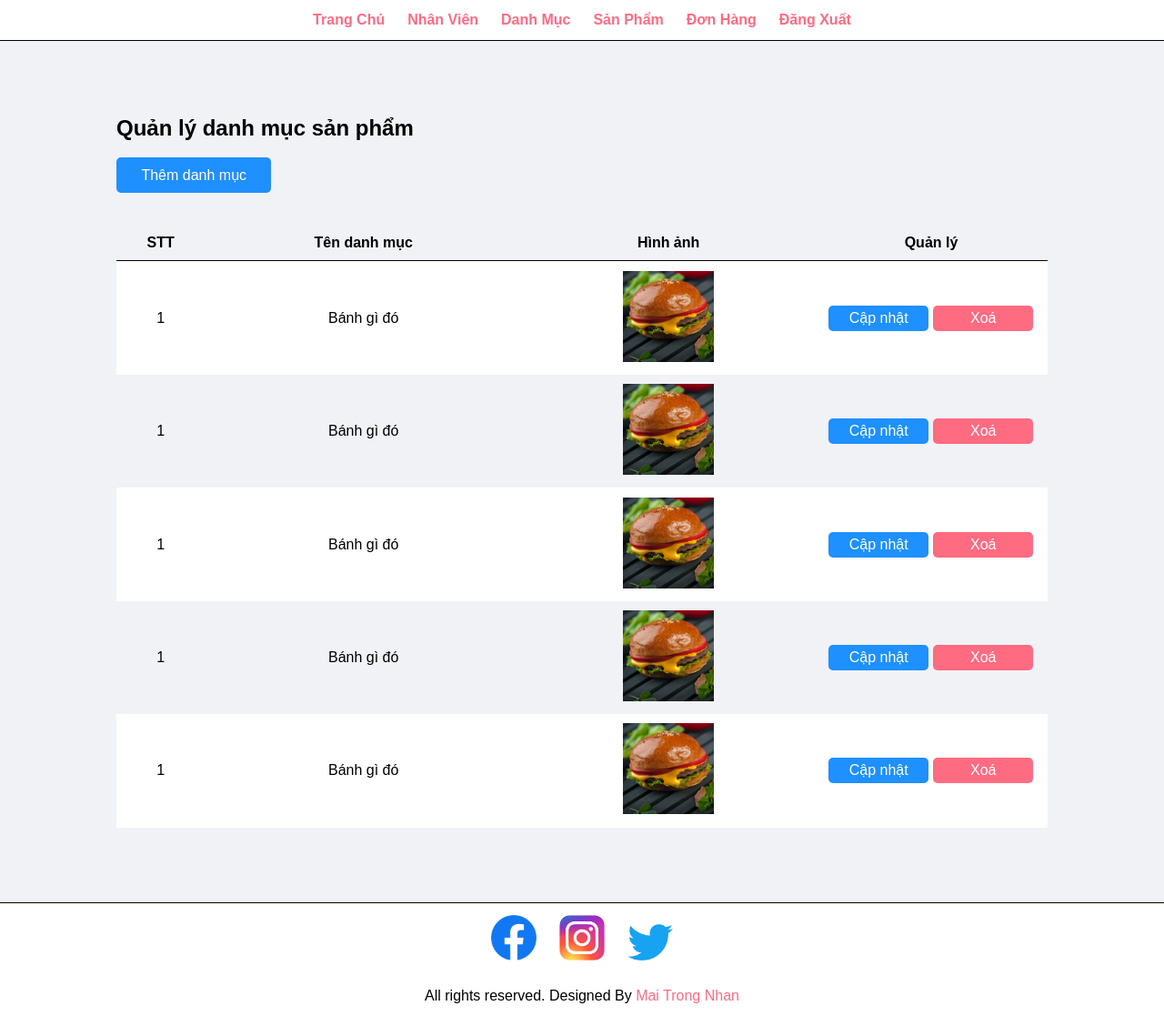
After one commit to maitrongnhan001/Sell-website-project, a PHP site: page /B1805899_MTNHAN/manager-categories.php in a window 1280 px wide. The commit adds this page. Shown: the whole page at 91% size. Run offline with PHP 8.4, Linux system fonts and the light colour scheme; data that the repository does not hold is empty.

Commit message:
added layout for manager category

```diff
--- a/Admin/css/style.css
+++ b/Admin/css/style.css
@@ -235,3 +235,8 @@ a{
 .group-input input[type="submit"]:hover {
     cursor: pointer;
 }
+
+
+/* css for image category */
+.img-category {
+}
--- a/Admin/layouts/header.php
+++ b/Admin/layouts/header.php
@@ -19,7 +19,7 @@ include('../config/connect.php');
             <ul>
                 <li><a href=<?php echo URL."admin/index.php"; ?>>Trang Chủ</a></li>
                 <li><a href=<?php echo URL."admin/manager-admin.php"; ?>>Nhân Viên</a></li>
-                <li><a href="#">Danh Mục</a></li>
+                <li><a href="<?php echo URL."admin/manager-categories.php"; ?>">Danh Mục</a></li>
                 <li><a href="#">Sản Phẩm</a></li>
                 <li><a href="#">Đơn Hàng</a></li>
                 <li><a href="#">Đăng Xuất</a></li>
--- /dev/null
+++ b/Admin/manager-categories.php
@@ -0,0 +1,83 @@
+<?php include('./layouts/header.php') ?>
+
+<section class="main text-content">
+    <div class="container">
+        <h1>Quản lý danh mục sản phẩm</h1>
+        <br>
+        <a href=<?php echo URL . "admin/add-admin.php"; ?> class="btn-200 btn-primary">Thêm danh mục</a>
+        <?php
+        //show nofication add admin successfully
+        if (isset($_SESSION['status_user'])) {
+            echo ("<br><div class='green'>" . $_SESSION['status_user'] . "</div>");
+            unset($_SESSION['status_user']);
+        }
+        if (isset($_SESSION['error'])) {
+            echo ("<br><div class='red'>" . $_SESSION['error'] . "</div>");
+            unset($_SESSION['error']);
+        }
+        ?>
+        <br><br>
+        <table class="tbl-manager">
+            <tr>
+                <th>STT</th>
+                <th>Tên danh mục</th>
+                <th>Hình ảnh</th>
+                <th>Quản lý</th>
+            </tr>
+            <tr class="white text-center">
+                <td>1</td>
+                <td>Bánh gì đó</td>
+                <td><a href="../images//categories/Food_Category_530.jpg"><img src="../images//categories/Food_Category_530.jpg" width="100px" height="100px" alt="No image" class="img-category"></a></td>
+                <td>
+                    <a href=<?php echo URL . "admin/update-admin.php?id=" . $id; ?> class="btn-primary">Cập nhật</a>
+                    <a href=<?php echo URL . "admin/delete-item.php?id=" . $id . "&type=1"; ?> class="btn-danger">Xoá</a>
+                    <div class="clear-fix"></div>
+                </td>
+            </tr>
+            <tr class="text-center">
+                <td>1</td>
+                <td>Bánh gì đó</td>
+                <td><a href="../images//categories/Food_Category_530.jpg"><img src="../images//categories/Food_Category_530.jpg" width="100px" height="100px" alt="No image" class="img-category"></a></td>
+                <td>
+                    <a href=<?php echo URL . "admin/update-admin.php?id=" . $id; ?> class="btn-primary">Cập nhật</a>
+                    <a href=<?php echo URL . "admin/delete-item.php?id=" . $id . "&type=1"; ?> class="btn-danger">Xoá</a>
+                    <div class="clear-fix"></div>
+                </td>
+            </tr>
+            <tr class="white text-center">
+                <td>1</td>
+                <td>Bánh gì đó</td>
+                <td><a href="../images//categories/Food_Category_530.jpg"><img src="../images//categories/Food_Category_530.jpg" width="100px" height="100px" alt="No image" class="img-category"></a></td>
+                <td>
+                    <a href=<?php echo URL . "admin/update-admin.php?id=" . $id; ?> class="btn-primary">Cập nhật</a>
+                    <a href=<?php echo URL . "admin/delete-item.php?id=" . $id . "&type=1"; ?> class="btn-danger">Xoá</a>
+                    <div class="clear-fix"></div>
+                </td>
+            </tr>
+            <tr class="text-center">
+                <td>1</td>
+                <td>Bánh gì đó</td>
+                <td><a href="../images//categories/Food_Category_530.jpg"><img src="../images//categories/Food_Category_530.jpg" width="100px" height="100px" alt="No image" class="img-category"></a></td>
+                <td>
+                    <a href=<?php echo URL . "admin/update-admin.php?id=" . $id; ?> class="btn-primary">Cập nhật</a>
+                    <a href=<?php echo URL . "admin/delete-item.php?id=" . $id . "&type=1"; ?> class="btn-danger">Xoá</a>
+                    <div class="clear-fix"></div>
+                </td>
+            </tr>
+            <tr class="white text-center">
+                <td>1</td>
+                <td>Bánh gì đó</td>
+                <td><a href="../images//categories/Food_Category_530.jpg"><img src="../images//categories/Food_Category_530.jpg" width="100px" height="100px" alt="No image" class="img-category"></a></td>
+                <td>
+                    <a href=<?php echo URL . "admin/update-admin.php?id=" . $id; ?> class="btn-primary">Cập nhật</a>
+                    <a href=<?php echo URL . "admin/delete-item.php?id=" . $id . "&type=1"; ?> class="btn-danger">Xoá</a>
+                    <div class="clear-fix"></div>
+                </td>
+            </tr>
+        </table>
+
+    </div>
+</section>
+
+<?php
+include('./layouts/footer.php') ?>
```
Also changed, not shown: images/categories/Food_Category_530.jpg (added), images/categories/Food_Category_598.jpg (added), images/categories/Food_Category_662.jpg (added), images/categories/Food_Category_686.jpg (added), images/categories/Food_Category_804.jpg (added), images/categories/Food_Category_954.jpg (added).
